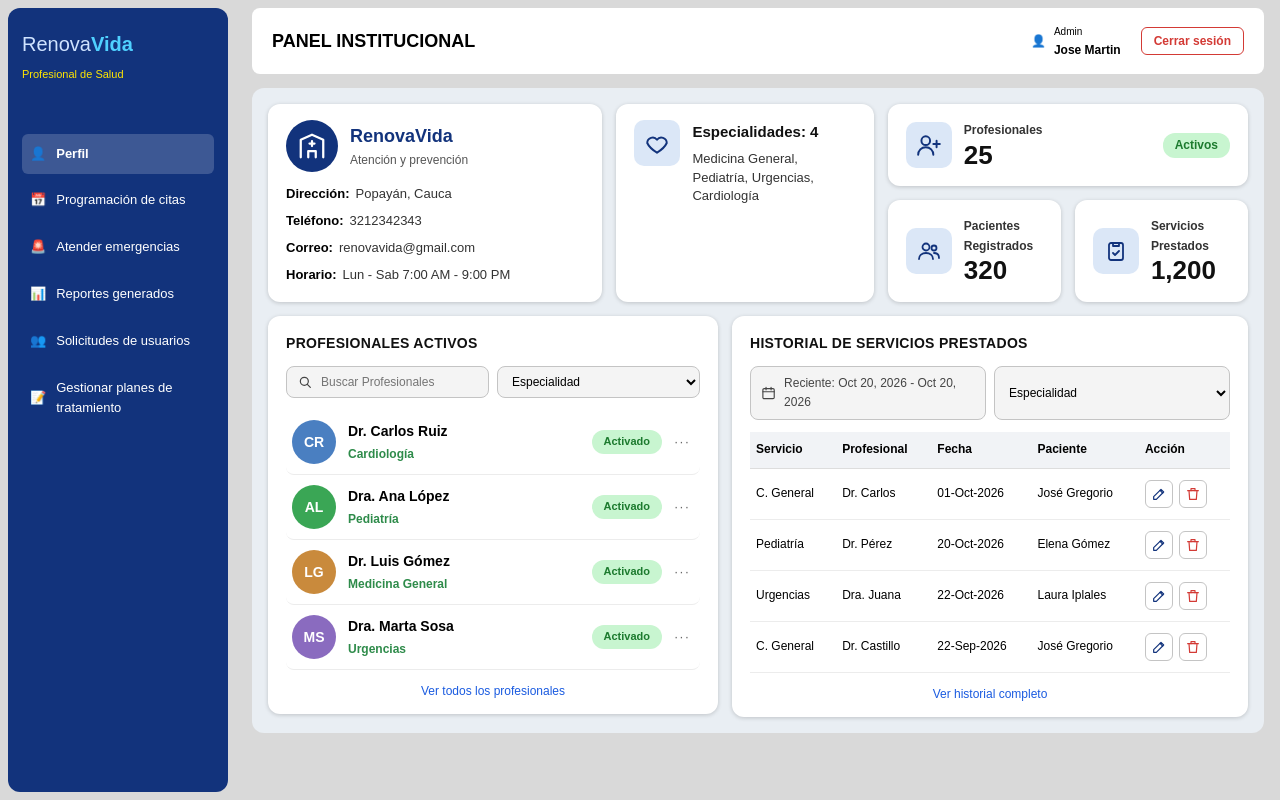
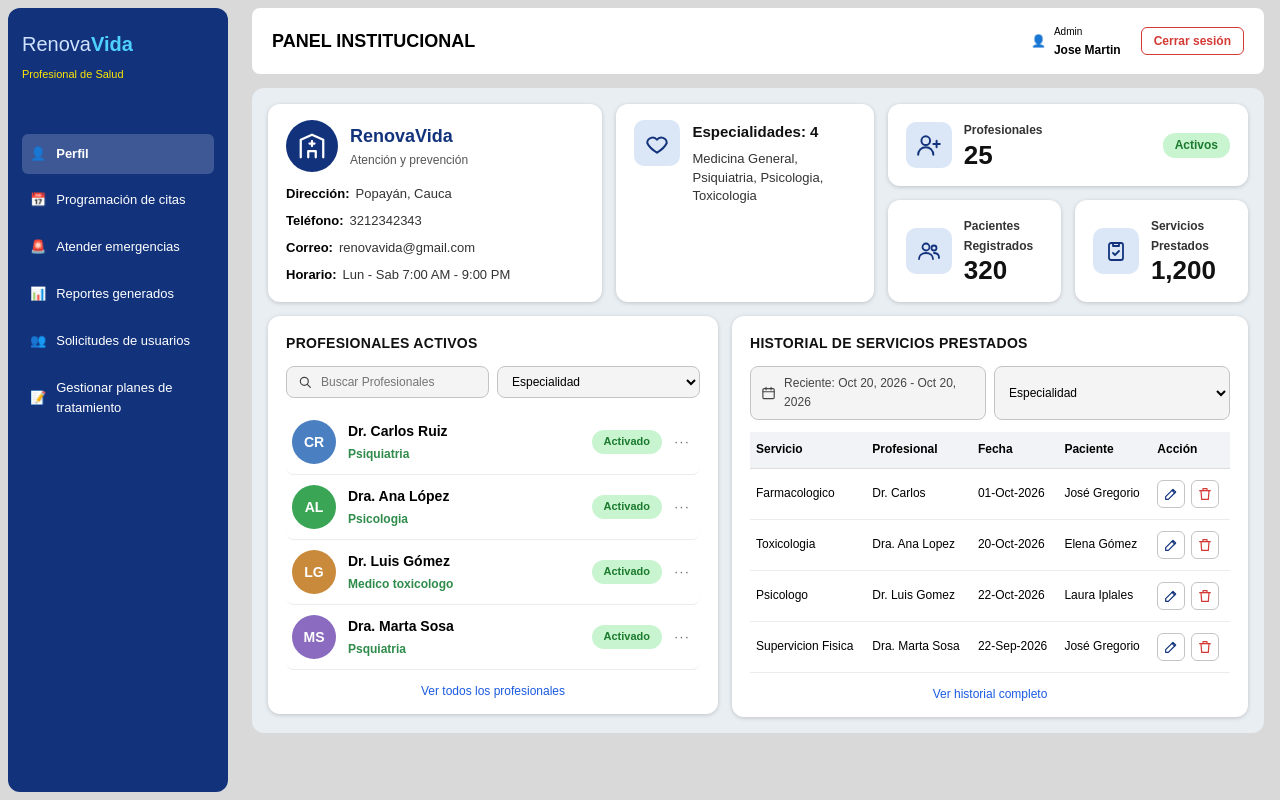
Before and after one commit to santiagoimbachi5-afk/RenovaVida, a React (Vite) app in the folder RenovaVida/: page /profesional/perfil in a window 1280 px wide. Built offline with nearby package versions, Linux system fonts and the light colour scheme.

Commit message:
Update Perfil.jsx

```diff
--- a/RenovaVida/src/pages/profesional/Perfil.jsx
+++ b/RenovaVida/src/pages/profesional/Perfil.jsx
@@ -11,20 +11,20 @@ const institucion = {
   horario: "Lun - Sab 7:00 AM - 9:00 PM",
 };
 
-const especialidades = ["Medicina General", "Pediatría", "Urgencias", "Cardiología"];
+const especialidades = ["Medicina General", "Psiquiatria", "Psicologia", "Toxicologia"];
 
 const profesionales = [
-  { id: 1, nombre: "Dr. Carlos Ruiz", especialidad: "Cardiología", estado: "Activado" },
-  { id: 2, nombre: "Dra. Ana López", especialidad: "Pediatría", estado: "Activado" },
-  { id: 3, nombre: "Dr. Luis Gómez", especialidad: "Medicina General", estado: "Activado" },
-  { id: 4, nombre: "Dra. Marta Sosa", especialidad: "Urgencias", estado: "Activado" },
+  { id: 1, nombre: "Dr. Carlos Ruiz", especialidad: "Psiquiatria", estado: "Activado" },
+  { id: 2, nombre: "Dra. Ana López", especialidad: "Psicologia", estado: "Activado" },
+  { id: 3, nombre: "Dr. Luis Gómez", especialidad: "Medico toxicologo", estado: "Activado" },
+  { id: 4, nombre: "Dra. Marta Sosa", especialidad: "Psquiatria", estado: "Activado" },
 ];
 
 const serviciosIniciales = [
-  { id: 1, servicio: "C. General", especialidad: "Medicina General", profesional: "Dr. Carlos", fecha: "01-Oct-2026", paciente: "José Gregorio" },
-  { id: 2, servicio: "Pediatría", especialidad: "Pediatría", profesional: "Dr. Pérez", fecha: "20-Oct-2026", paciente: "Elena Gómez" },
-  { id: 3, servicio: "Urgencias", especialidad: "Urgencias", profesional: "Dra. Juana", fecha: "22-Oct-2026", paciente: "Laura Iplales" },
-  { id: 4, servicio: "C. General", especialidad: "Medicina General", profesional: "Dr. Castillo", fecha: "22-Sep-2026", paciente: "José Gregorio" },
+  { id: 1, servicio: "Farmacologico", especialidad: "Psiquiatria", profesional: "Dr. Carlos", fecha: "01-Oct-2026", paciente: "José Gregorio" },
+  { id: 2, servicio: "Toxicologia", especialidad: "Med.Especilista", profesional: "Dra. Ana Lopez", fecha: "20-Oct-2026", paciente: "Elena Gómez" },
+  { id: 3, servicio: "Psicologo", especialidad: "Apoyo Conductual", profesional: "Dr. Luis Gomez", fecha: "22-Oct-2026", paciente: "Laura Iplales" },
+  { id: 4, servicio: "Supervicion Fisica", especialidad: "Med.Especialista", profesional: "Dra. Marta Sosa", fecha: "22-Sep-2026", paciente: "José Gregorio" },
 ];
 
 const coloresAvatar = ["#4a7fc1", "#3aa655", "#c98a3c", "#8a6bbf"];
```
